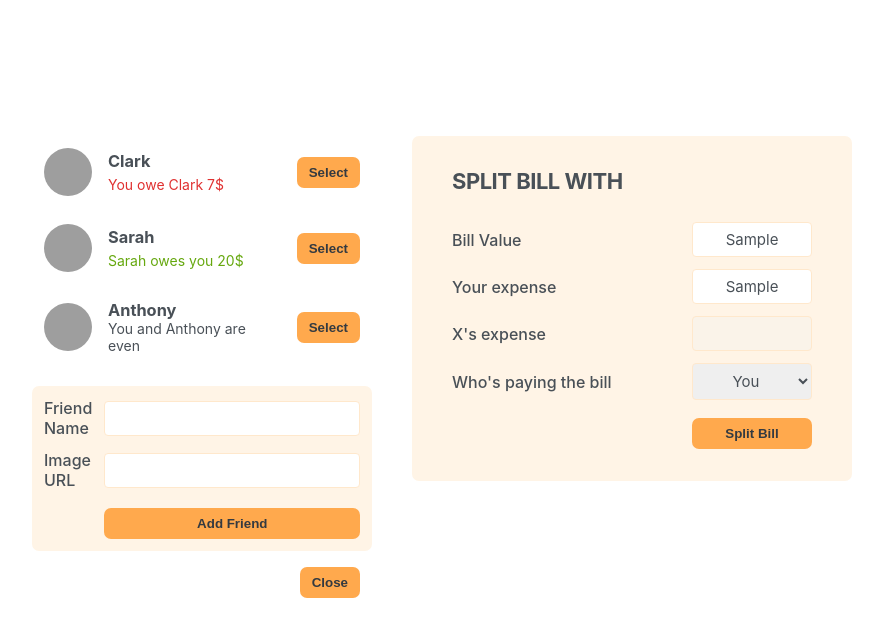
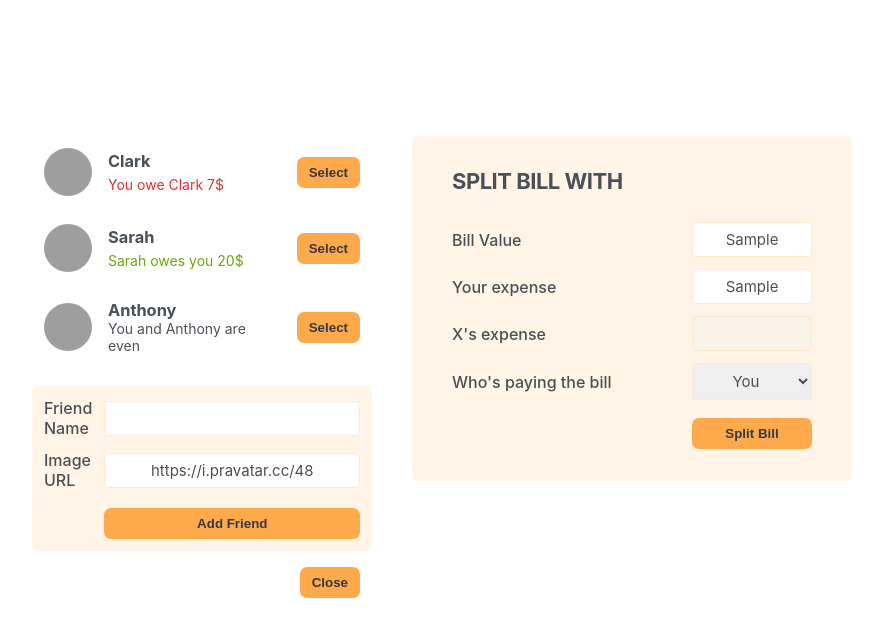
Before and after one commit to AbanoubNashat/eat-n-split, a React (Create React App) app: page / in a window 1280 px wide. Both pictures are taken after typing "Sample", "Sample" into the empty fields and a click on the button "Add Friend". Shown: the top 636 px of the page, without its empty margins (198-1081 px from the left). Built offline with nearby package versions, Linux system fonts and the light colour scheme; grey boxes are pictures that could not be loaded.

Commit message:
Add friend management functionality with initial data and form handling

```diff
--- a/src/App.js
+++ b/src/App.js
@@ -3,6 +3,27 @@ import FriendsList from "./components/FriendsList";
 import AddFriendForm from "./components/AddFriendForm";
 import Button from "./components/Button";
 import SplitBillForm from "./components/SplitBillForm";
+
+const initialFriends = [
+  {
+    id: 118836,
+    name: "Clark",
+    image: "https://i.pravatar.cc/48?u=118836",
+    balance: -7,
+  },
+  {
+    id: 933372,
+    name: "Sarah",
+    image: "https://i.pravatar.cc/48?u=933372",
+    balance: 20,
+  },
+  {
+    id: 499476,
+    name: "Anthony",
+    image: "https://i.pravatar.cc/48?u=499476",
+    balance: 0,
+  },
+];
 
 export default function App() {
   //----------------------------------------------
@@ -12,11 +33,22 @@ export default function App() {
     setShowAddFriend((show) => !show);
   }
   //-----------------------------------------------
+
+  const [friends, setFriends] = useState(initialFriends);
+
+  function handleOnAdd(friend) {
+    setFriends((friends) => [...friends, friend]);
+    setShowAddFriend(false);
+  }
+
+
   return (
     <div className="app">
       <div className="sidebar">
-        <FriendsList></FriendsList>
-        {showAddFriend && <AddFriendForm></AddFriendForm>}
+        <FriendsList friends={friends}></FriendsList>
+        {showAddFriend && (
+          <AddFriendForm onAddFriend={handleOnAdd}></AddFriendForm>
+        )}
         <Button onClick={handleShowAddFriend}>
           {showAddFriend ? "Close" : "Add Friend"}
         </Button>
--- a/src/components/AddFriendForm.js
+++ b/src/components/AddFriendForm.js
@@ -1,13 +1,41 @@
 import Button from "./Button";
+import { useState } from "react";
 
-export default function AddFriendForm() {
+export default function AddFriendForm({ onAddFriend }) {
+  const [name, setName] = useState("");
+  const [image, setImage] = useState("https://i.pravatar.cc/48");
+
+  function handleSubmit(e) {
+    e.preventDefault();
+
+    if (!name || !image) return;
+    const id = crypto.randomUUID();
+    const newFriend = {
+      id,
+      name,
+      image: `${image}?=${id}`,
+      balance: 0,
+    };
+    onAddFriend(newFriend);
+  }
+
   return (
-    <form className="form-add-friend">
+    <form className="form-add-friend" onSubmit={handleSubmit}>
       <label htmlFor="name">Friend Name</label>
-      <input type="text" name="name" id="name" />
+      <input
+        type="text"
+        name="name"
+        id="name"
+        value={name}
+        onChange={(e) => setName(e.target.value)}
+      />
       <label>Image URL</label>
-      <input type="text" />
-      <Button>Add Friend</Button>
+      <input
+        type="text"
+        value={image}
+        onChange={(e) => setImage(e.target.value)}
+      />
+      <Button onSubmit={handleSubmit}>Add Friend</Button>
     </form>
   );
 }
--- a/src/components/Button.js
+++ b/src/components/Button.js
@@ -1,6 +1,6 @@
-export default function Button({ children, onClick }) {
+export default function Button({ children, onClick, onSubmit }) {
   return (
-    <button className="button" onClick={onClick}>
+    <button className="button" onClick={onClick} onSubmit={onSubmit}>
       {children}
     </button>
   );
--- a/src/components/FriendItem.js
+++ b/src/components/FriendItem.js
@@ -2,7 +2,7 @@ import Button from "./Button";
 
 export default function FriendItem({ friend }) {
   return (
-    <li key={friend.id}>
+    <li>
       <img src={friend.image} alt={friend.name} />
       <h3>{friend.name}</h3>
       {friend.balance < 0 && (
--- a/src/components/FriendsList.js
+++ b/src/components/FriendsList.js
@@ -1,32 +1,12 @@
 import FriendItem from "./FriendItem";
 
-const initialFriends = [
-  {
-    id: 118836,
-    name: "Clark",
-    image: "https://i.pravatar.cc/48?u=118836",
-    balance: -7,
-  },
-  {
-    id: 933372,
-    name: "Sarah",
-    image: "https://i.pravatar.cc/48?u=933372",
-    balance: 20,
-  },
-  {
-    id: 499476,
-    name: "Anthony",
-    image: "https://i.pravatar.cc/48?u=499476",
-    balance: 0,
-  },
-];
 
-export default function FriendsList() {
+export default function FriendsList({friends}) {
   return (
     <div className="sidebar">
       <ul>
-        {initialFriends.map((friend) => (
-          <FriendItem friend={friend}></FriendItem>
+        {friends.map((friend) => (
+          <FriendItem friend={friend} key={friend.id}></FriendItem>
         ))}
       </ul>
     </div>
```
